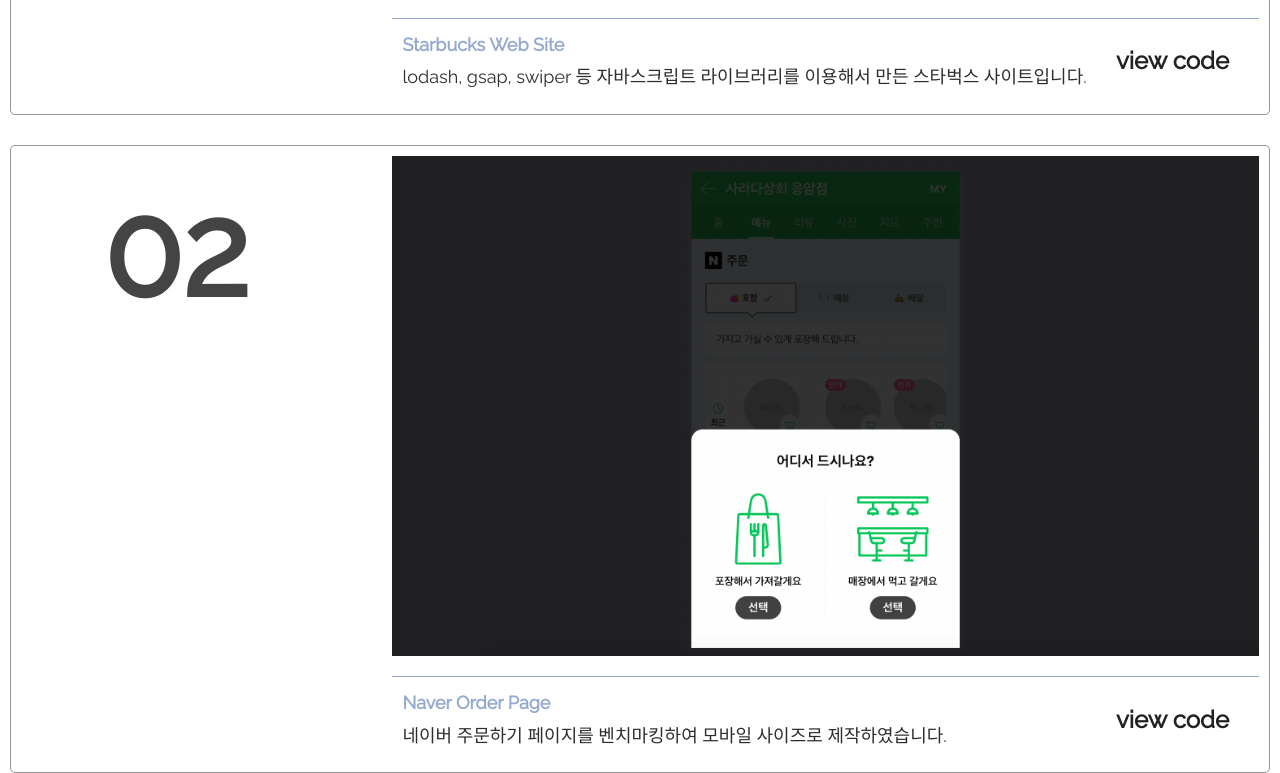
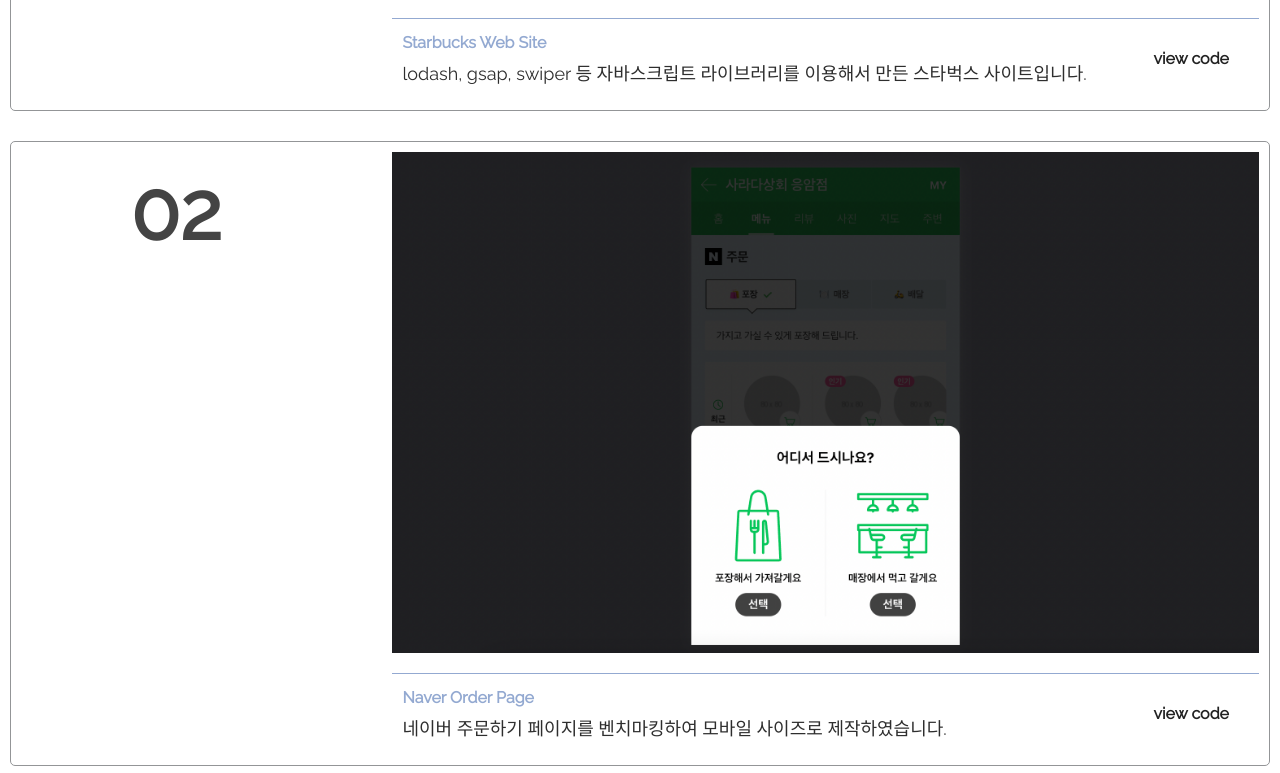
Before and after one commit to byeolyee/publisher_portfolio, a website: page index.html in a window 1280 px wide. Shown: the part 3174-3947 px from the top of the page. Drawn offline with nearby package versions, Linux system fonts and the light colour scheme; some icons are missing.

Commit message:
반응형 수정 7

```diff
--- a/assets/scss/components/_publishing.scss
+++ b/assets/scss/components/_publishing.scss
@@ -17,7 +17,7 @@
 
                 .num {
                     width: 25%;
-                    font-size: 16vh;
+                    font-size: 5rem;
                     font-weight: 900;
                     text-align: center;
                     color: #444444;
@@ -46,7 +46,7 @@
 
                         div {
                             h3 {
-                                font-size: 1em;
+                                font-size: 1rem;
                                 font-weight: 800;
                                 line-height: 1.8;
                                 color: $color-pantone-serenity;
@@ -59,7 +59,7 @@
 
                         a {
                             margin: auto 10px;
-                            font-size: 3vh;
+                            font-size: 1rem;
                             font-weight: 700;
                             padding: 10px;
                             transition: .4s;
```
Also changed, not shown: assets/css/main.css.
